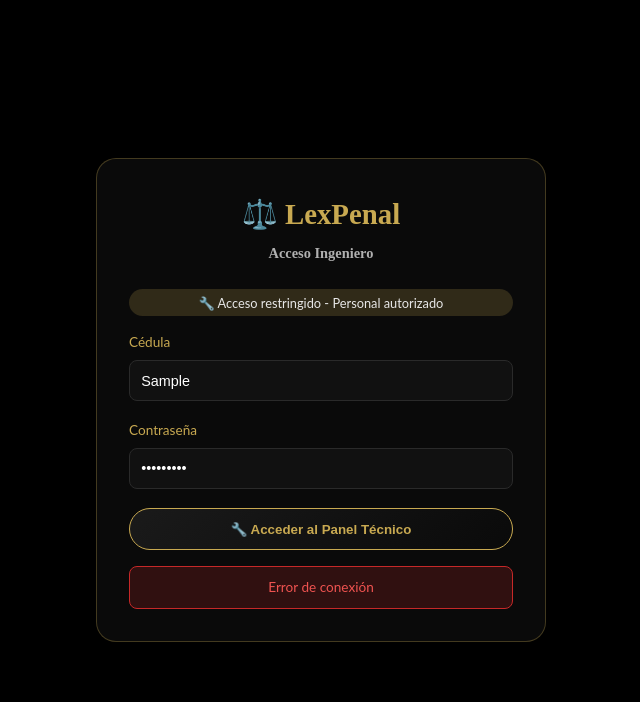
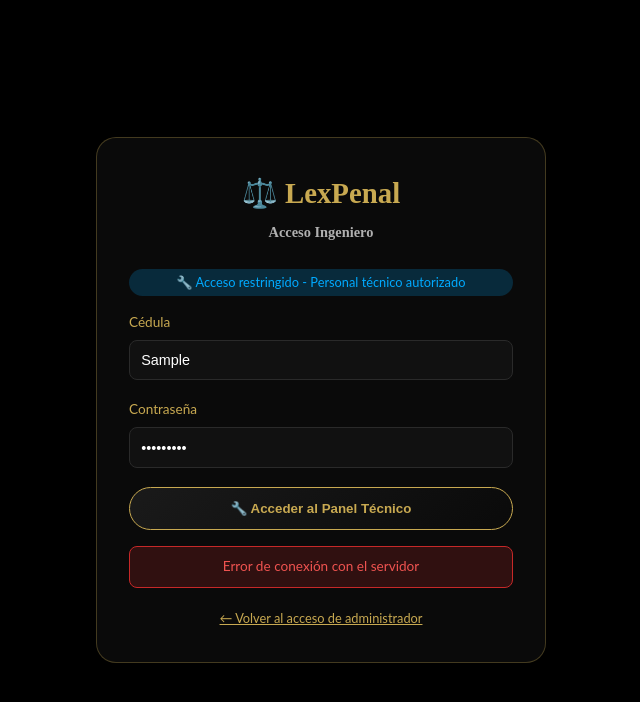
Before and after one commit to luisanchx-bit/LexPenal, a website: page frontend/login-ingeniero.html in a window 1280 px wide. Both pictures are taken after typing "Sample", "Sample123" into the empty fields and a click on the button "🔧 Acceder al Panel Técnico". Shown: the whole page, without its empty margins (319-959 px from the left). Drawn offline with Linux system fonts and the light colour scheme; no server answers.

Commit message:
Actualizar login-ingeniero.html

```diff
--- a/frontend/login-ingeniero.html
+++ b/frontend/login-ingeniero.html
@@ -16,7 +16,6 @@
             position: relative;
             z-index: 10;
         }
-
         .dominio-overlay {
             position: fixed;
             top: 0;
@@ -32,23 +31,19 @@
             opacity: 0;
             transition: visibility 0s, opacity 0.5s ease;
         }
-
         .dominio-overlay.active {
             visibility: visible;
             opacity: 1;
         }
-
         .dominio-contenido {
             text-align: center;
             animation: expandir 2s ease-out;
         }
-
         @keyframes expandir {
             0% { transform: scale(0.1); opacity: 0; filter: blur(10px); }
             50% { transform: scale(1.2); opacity: 1; filter: blur(0px); }
             100% { transform: scale(1); opacity: 1; }
         }
-
         .dominio-texto {
             font-size: 3rem;
             font-weight: bold;
@@ -56,18 +51,15 @@
             text-shadow: 0 0 20px #C8A951;
             font-family: 'Playfair Display', serif;
         }
-
         .dominio-subtexto {
             font-size: 1.2rem;
             color: #fff;
             margin-top: 1rem;
         }
-
         @media (max-width: 768px) {
             .dominio-texto { font-size: 1.8rem; }
             .dominio-subtexto { font-size: 0.9rem; }
         }
-
         .btn-ingeniero {
             background: linear-gradient(135deg, #1a1a1a, #0a0a0a);
             border: 1px solid #C8A951;
@@ -79,21 +71,20 @@
             color: #C8A951;
             transition: all 0.3s;
         }
-
         .btn-ingeniero:hover {
             background: #C8A951;
             color: #000;
         }
-
         .badge-ingeniero {
             display: inline-block;
-            background: rgba(200, 169, 81, 0.2);
+            background: rgba(0, 170, 255, 0.2);
             padding: 0.2rem 0.8rem;
             border-radius: 20px;
             font-size: 0.8rem;
             margin-bottom: 1rem;
             text-align: center;
             width: 100%;
+            color: #00aaff;
         }
     </style>
 </head>
@@ -111,7 +102,7 @@
             <h2>⚖️ LexPenal</h2>
             <h3>Acceso Ingeniero</h3>
         </div>
-        <div class="badge-ingeniero">🔧 Acceso restringido - Personal autorizado</div>
+        <div class="badge-ingeniero">🔧 Acceso restringido - Personal técnico autorizado</div>
 
         <form id="loginForm" onsubmit="event.preventDefault(); iniciarSesion();">
             <div class="input-group">
@@ -125,14 +116,18 @@
             <button type="submit" class="btn-ingeniero" id="btnLogin">🔧 Acceder al Panel Técnico</button>
         </form>
         <div id="mensaje" class="mensaje"></div>
+        <div style="margin-top: 1rem; text-align: center;">
+            <a href="/login.html" style="color: #C8A951; font-size: 0.8rem;">← Volver al acceso de administrador</a>
+        </div>
     </div>
 
     <script>
-        const API_URL = '/api';
+        const API_BASE_URL = window.location.origin;
+        const API_URL = API_BASE_URL + '/api';
 
         function reproducirAudio() {
             const audio = new Audio('/assets/audio/dominio.mp3');
-            audio.play().catch(e => console.log('Audio no disponible aún:', e));
+            audio.play().catch(e => console.log('Audio no disponible:', e));
         }
 
         function mostrarAnimacion() {
@@ -179,10 +174,11 @@
                         window.location.href = '/admin/ingeniero.html';
                     }, 1500);
                 } else {
-                    mostrarMensaje('Credenciales incorrectas', 'error');
+                    mostrarMensaje('Credenciales incorrectas o acceso no autorizado', 'error');
                 }
             } catch (error) {
-                mostrarMensaje('Error de conexión', 'error');
+                console.error('Error:', error);
+                mostrarMensaje('Error de conexión con el servidor', 'error');
             }
         }
 
```
